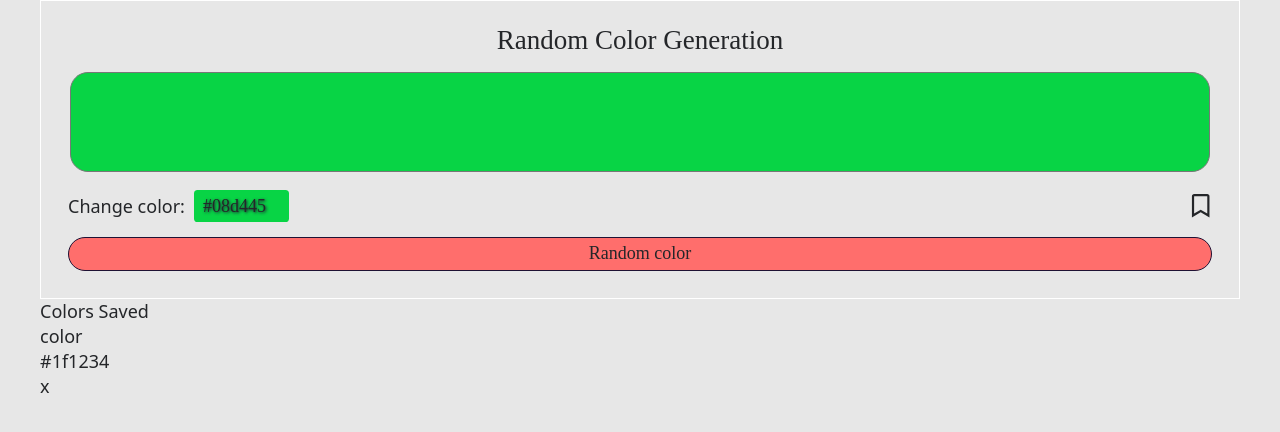
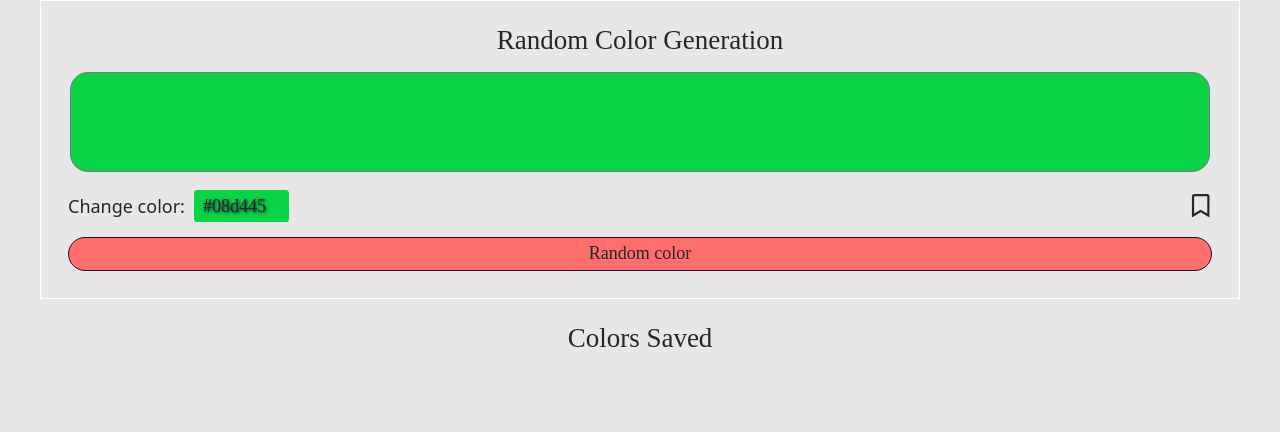
Before and after one commit to BryanGrandon/Random-Color-Generation, a React (Vite) app: page / in a window 1280 px wide. Shown: the top 432 px of the page. Built offline with nearby package versions, Linux system fonts and the light colour scheme.

Commit message:
refactor(web):change context and app.jsx

```diff
--- a/src/App.jsx
+++ b/src/App.jsx
@@ -1,4 +1,5 @@
 import "./App.css";
+import ViewColorSaved from "./containers/view-colors-saved/view-colors-saved";
 import ViewRandomColor from "./containers/view-random-color/view-random-color";
 
 function App() {
@@ -6,17 +7,7 @@ function App() {
     <>
       <main className="main">
         <ViewRandomColor />
-
-        <article>
-          <h2>Colors Saved</h2>
-          <section>
-            <section>
-              <span>color</span>
-              <p>#1f1234</p>
-              <button>x</button>
-            </section>
-          </section>
-        </article>
+        <ViewColorSaved />
       </main>
     </>
   );
--- a/src/contexts/colors-context.jsx
+++ b/src/contexts/colors-context.jsx
@@ -1,6 +1,5 @@
 import React, { createContext, useContext, useState } from "react";
 import { saveIcon } from "../components/button-saved/button-saved";
-
 import { randomColor } from "./functions";
 
 const ColorsContext = createContext();
@@ -57,6 +56,16 @@ function ColorsContextProvider({ children }) {
     }
   };
 
+  const handlerClickClose = (event) => {
+    const eventName = event.target.nodeName;
+    let color =
+      eventName == "svg"
+        ? event.target.parentNode.value
+        : event.target.parentNode.parentNode.value;
+    if (color == hexadecimal) saveIcon.unmarked();
+    deleteColor(color);
+  };
+
   return (
     <ColorsContext.Provider
       value={{
@@ -65,6 +74,7 @@ function ColorsContextProvider({ children }) {
         handlerClickRandomColor,
         handlerChangeInputColor,
         handlerClickSaveColor,
+        handlerClickClose,
       }}
     >
       {children}
```
